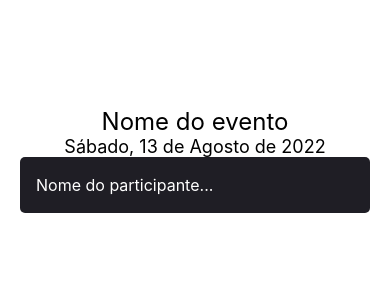
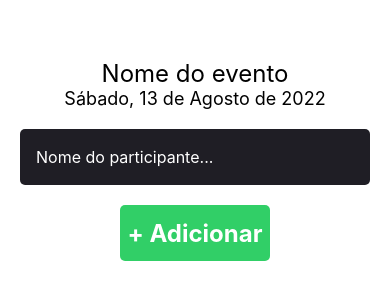
Before and after one commit to jarilton/App_ImHere_React-Native, a React Native app: screen / in a window 390 px wide. Shown: the part 262-562 px from the top of the page. Built offline with nearby package versions, Linux system fonts and the light colour scheme.

Commit message:
Botão de adicionar

```diff
--- a/src/screens/Home/index.tsx
+++ b/src/screens/Home/index.tsx
@@ -1,6 +1,6 @@
-import { StatusBar } from 'expo-status-bar';
-import { Text, View, TextInput } from 'react-native';
-import { styles } from './styles';
+import { StatusBar } from "expo-status-bar";
+import { Text, View, TextInput, TouchableOpacity } from "react-native";
+import { styles } from "./styles";
 
 export default function Home() {
   return (
@@ -14,6 +14,15 @@ export default function Home() {
         placeholderTextColor="#ffffff"
       />
 
+      <TouchableOpacity
+        style={styles.button}
+        onPress={(handlePartipantAdd) =>
+          alert("Você clicou para adicionar um participante")
+        }
+      >
+        <Text style={styles.buttonText}>+ Adicionar</Text>
+      </TouchableOpacity>
+
       <StatusBar style="auto" />
     </View>
   );
--- a/src/screens/Home/styles.ts
+++ b/src/screens/Home/styles.ts
@@ -21,5 +21,19 @@ export const styles = StyleSheet.create({
         borderRadius: 5,
         padding: 16,
         fontSize: 16,
+        margin: 20,
+    },
+    button: {
+        width: 150,
+        height: 56,
+        borderRadius: 5,
+        backgroundColor: '#31cf67',
+        alignItems: 'center',
+        justifyContent: 'center',
+    },
+    buttonText: {
+        color: '#ffffff',
+        fontSize: 24,
+        fontWeight: 'bold',
     }
 });
```
